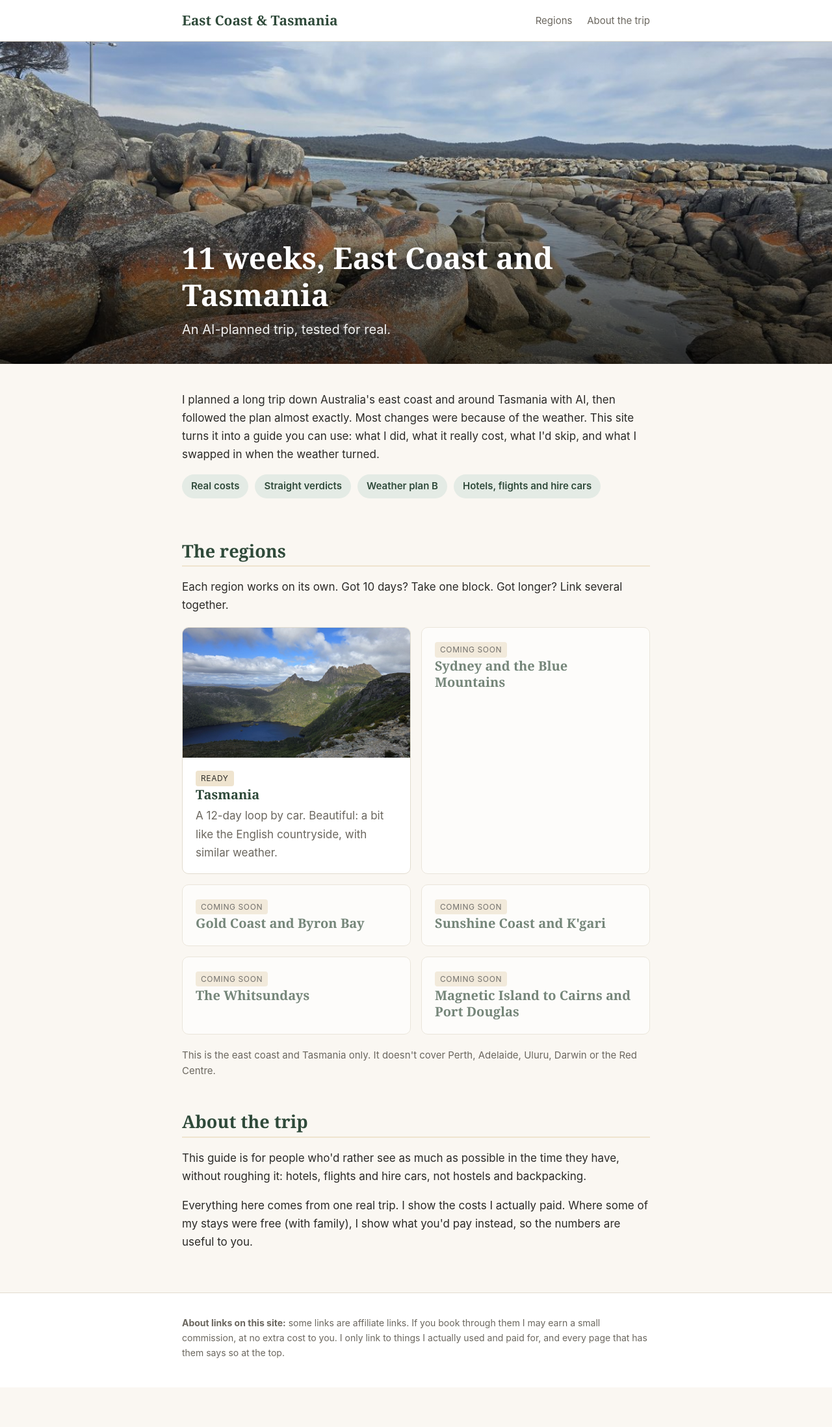
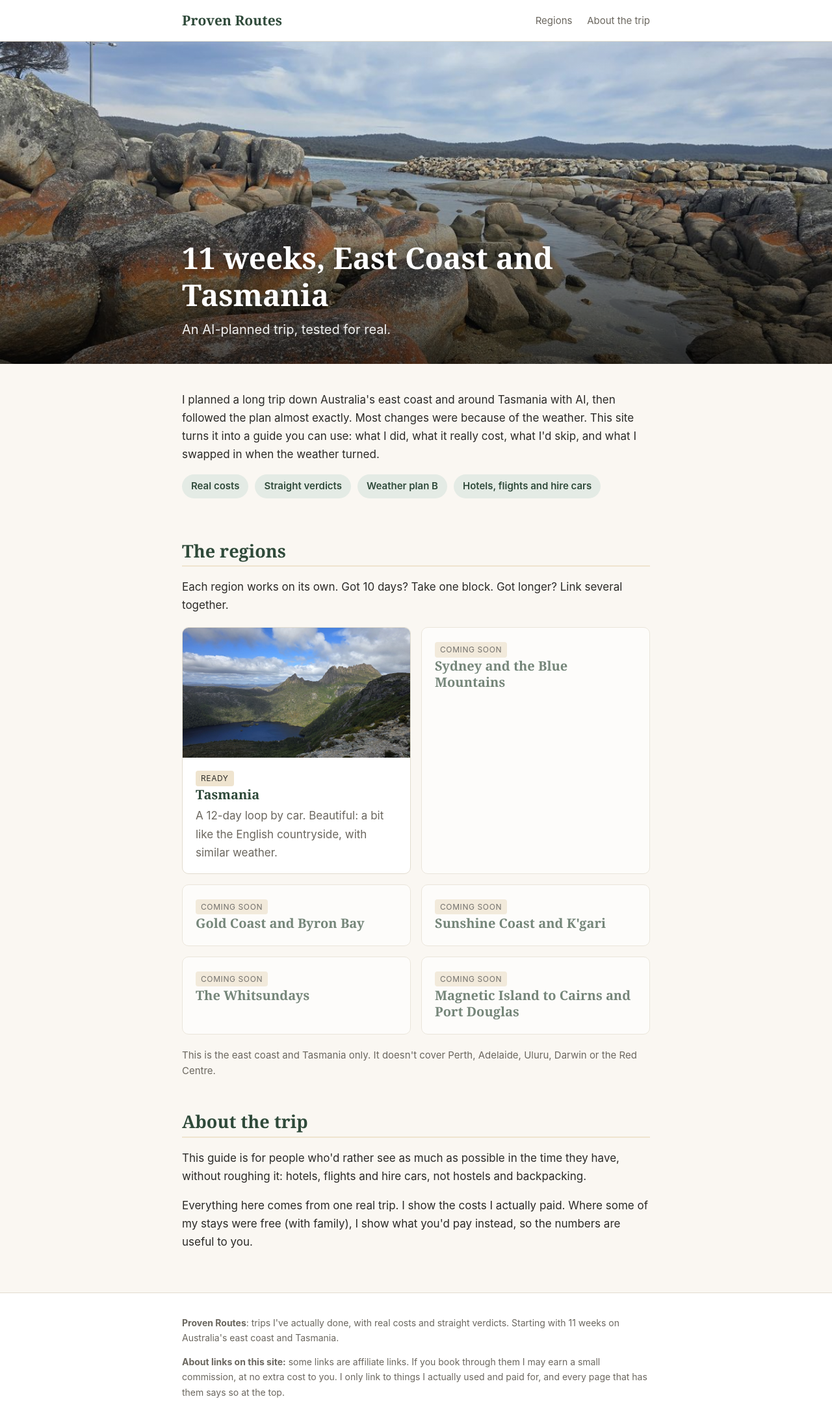
Before and after one commit to NoMhawk/travel, a plain HTML site: page index.html in a window 1280 px wide. Shown: the whole page at 65% size. Before the commit the page ends 2135 px from the top, so only its background shows below. Drawn offline with Linux system fonts and the light colour scheme.

Commit message:
Rename site to Proven Routes
Header, page titles, footer and README use the new name ahead of
connecting provenroutes.com.

Co-Authored-By: Claude Opus 5.5 <noreply@anthropic.com>

```diff
--- a/index.html
+++ b/index.html
@@ -3,7 +3,7 @@
 <head>
   <meta charset="utf-8">
   <meta name="viewport" content="width=device-width, initial-scale=1">
-  <title>East Coast &amp; Tasmania: Tested for Real</title>
+  <title>Proven Routes | 11 weeks on Australia's East Coast and Tasmania, tested for real</title>
   <meta name="description" content="11 weeks on Australia's east coast and Tasmania: an AI-planned trip, tested for real. Real costs, honest verdicts and weather plan Bs, region by region.">
   <link rel="stylesheet" href="style.css">
 </head>
@@ -11,7 +11,7 @@
 
   <header class="site-header">
     <div class="wrap">
-      <a class="site-name" href="index.html">East Coast &amp; Tasmania</a>
+      <a class="site-name" href="index.html">Proven Routes</a>
       <nav class="site-nav">
         <a href="index.html#regions">Regions</a>
         <a href="index.html#about">About the trip</a>
@@ -84,6 +84,7 @@
 
   <footer class="site-footer">
     <div class="wrap">
+      <p><strong>Proven Routes</strong>: trips I've actually done, with real costs and straight verdicts. Starting with 11 weeks on Australia's east coast and Tasmania.</p>
       <p><strong>About links on this site:</strong> some links are affiliate links. If you book through them I may earn a small commission, at no extra cost to you. I only link to things I actually used and paid for, and every page that has them says so at the top.</p>
     </div>
   </footer>
```
Also changed, not shown: tasmania/index.html (+3 -2 lines), 1 other file.
